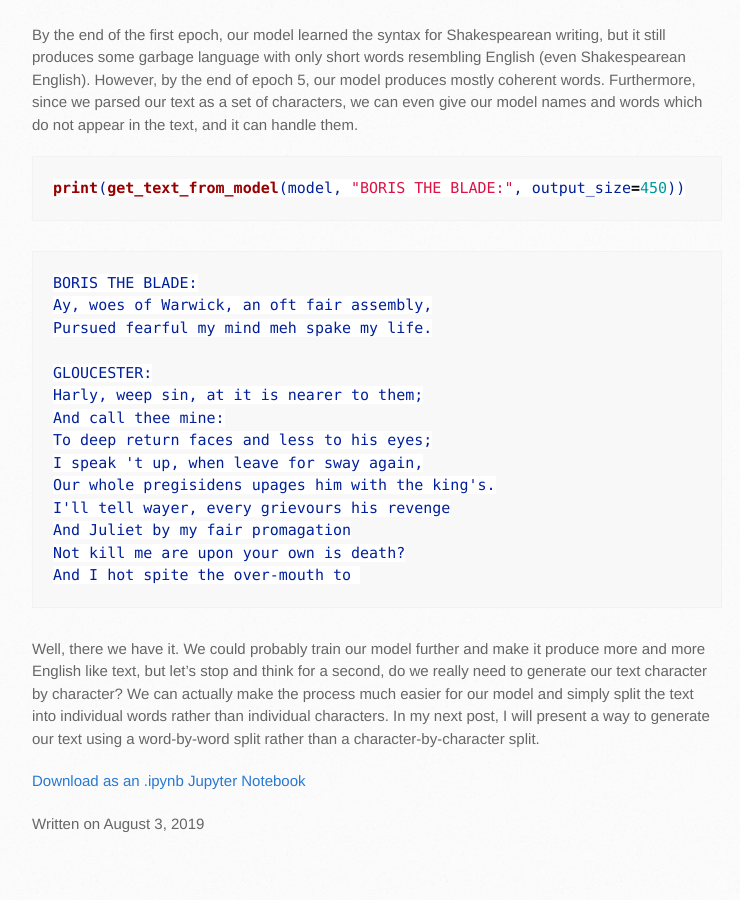
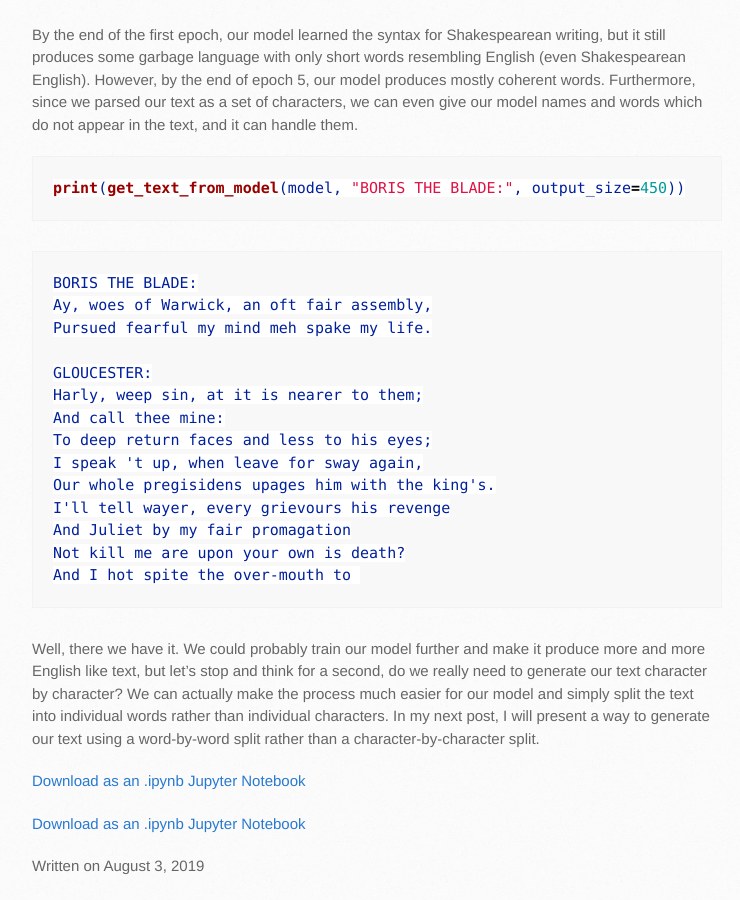
Before and after one commit to bshabashFD/bshabashFD.github.io_old2, a Jekyll site: the page built from _posts/2019-08-03-how-to-use-text-with-rnn.md, in a window 1280 px wide and 900 px high, scrolled down 8721 px. Shown: the whole window, without its empty margins (138-878 px from the left). Built offline with Jekyll 4.4.1, drawn with Linux system fonts in a browser that asks for light colours; formulas are drawn with MathJax 3; a script that is not in the unit is left out; before the commit the page ends 9579 px from its top, so only the background shows below that.

Commit message:
Update 2019-08-03-how-to-use-text-with-rnn.md

```diff
--- a/_posts/2019-08-03-how-to-use-text-with-rnn.md
+++ b/_posts/2019-08-03-how-to-use-text-with-rnn.md
@@ -359,3 +359,5 @@ Well, there we have it. We could probably train our model further and make it pr
 In my next post, I will present a way to generate our text using a word-by-word split rather than a character-by-character split.
 
 <a href="_notebooks/how-to-use-text-with-rnn.ipynb" >Download as an .ipynb Jupyter Notebook</a>
+
+[Download as an .ipynb Jupyter Notebook](/_notebooks/how-to-use-text-with-rnn.ipynb)
```
